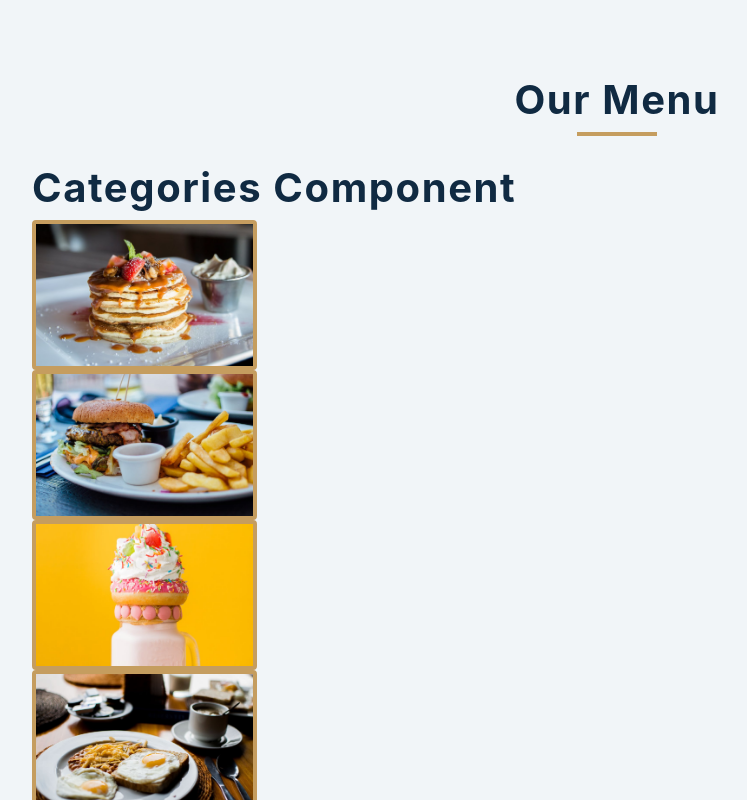
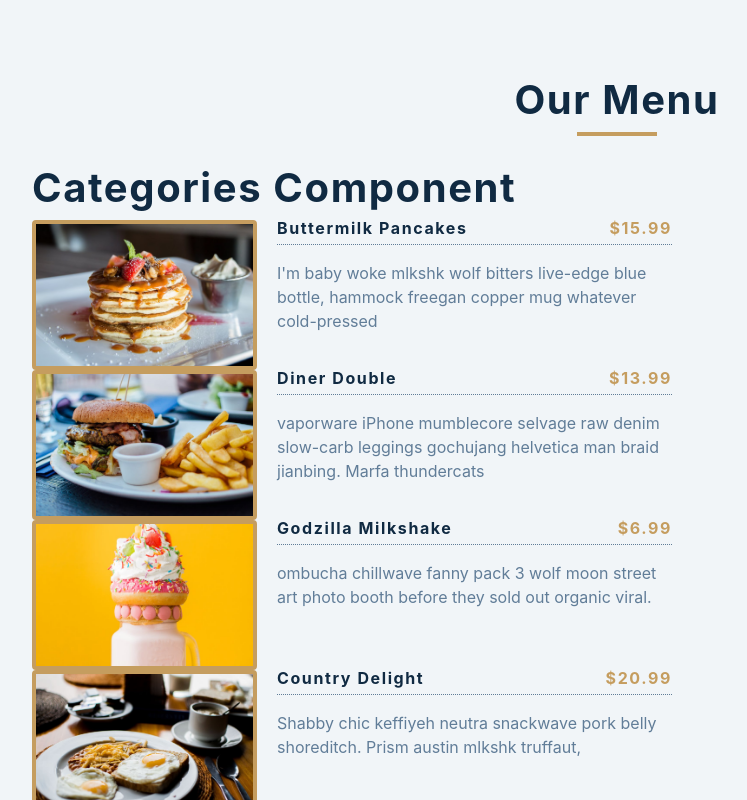
Before and after one commit to asif88383/React-MenuItems-Web-Frontend, a React (Create React App) app in the folder setup/: page / in a window 1280 px wide. Shown: the top 800 px of the page, without its empty margins (23-770 px from the left). Built offline with nearby package versions, Linux system fonts and the light colour scheme.

Commit message:
first commit

```diff
--- a/setup/src/Menu.js
+++ b/setup/src/Menu.js
@@ -4,10 +4,17 @@ const Menu = ({items}) => {
   return (
     <div>
       {items.map((menuItem) => {
-        const {id, desc, img, title} = menuItem;
+        const {id, desc, img, title, price} = menuItem;
         return (
           <article key={id} className='menu-item'>
             <img src={img} alt={title} className='photo' />
+            <div className='item-info'>
+              <header>
+                <h4>{title}</h4>
+                <h4 className='price'>${price}</h4>
+              </header>
+              <p className='item-text'>{desc}</p>
+            </div>
           </article>
         );
       })}
```
